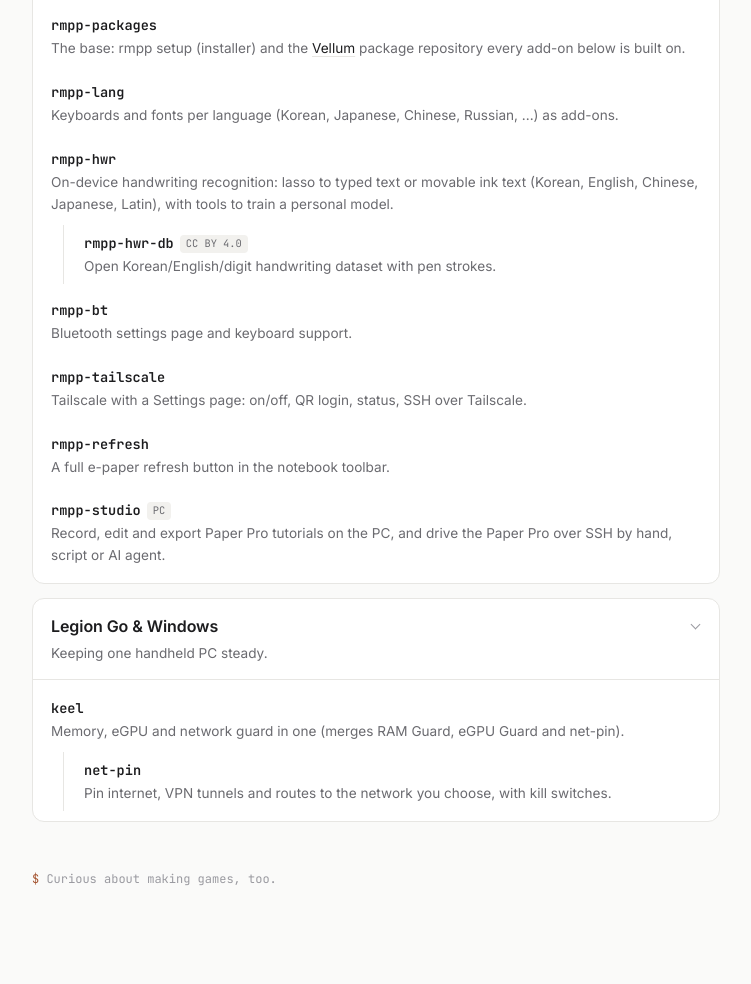
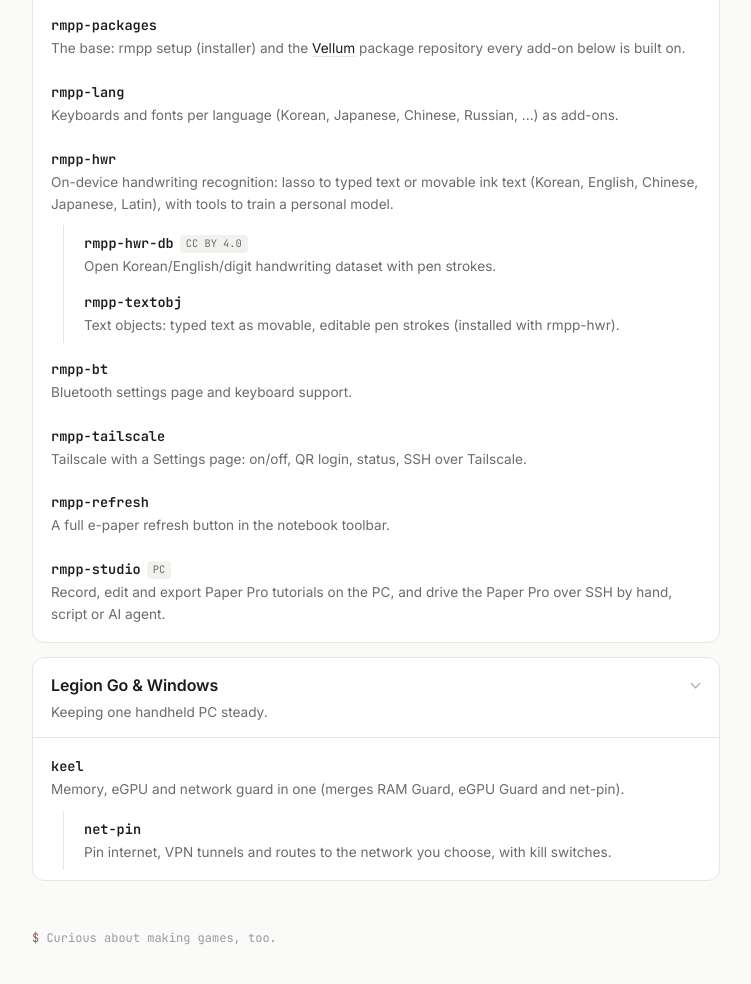
Before and after one commit to lorancecall/lorancecall.github.io, a plain HTML site: page index.html in a window 1280 px wide. Shown: the part 736-1720 px from the top of the page, without its empty margins (264-1015 px from the left). Before the commit the page ends 1689 px from the top, so only its background shows below. Drawn offline with Linux system fonts and the light colour scheme.

Commit message:
rmpp: add rmpp-textobj (#8)
Co-authored-by: Claude Opus 5.5 <noreply@anthropic.com>

```diff
--- a/index.html
+++ b/index.html
@@ -60,6 +60,8 @@
           <ul>
             <li><span class="node"><a class="name" href="https://github.com/lorancecall/rmpp-hwr-db">rmpp-hwr-db</a><span class="tag">CC BY 4.0</span>
               <span class="desc">Open Korean/English/digit handwriting dataset with pen strokes.</span></span></li>
+            <li><span class="node"><a class="name" href="https://github.com/lorancecall/rmpp-textobj">rmpp-textobj</a>
+              <span class="desc">Text objects: typed text as movable, editable pen strokes (installed with rmpp-hwr).</span></span></li>
           </ul>
         </li>
         <li><span class="node"><a class="name" href="https://github.com/lorancecall/rmpp-bt">rmpp-bt</a>
```
Also changed, not shown: rmpp/index.html (+2 -0 lines).
